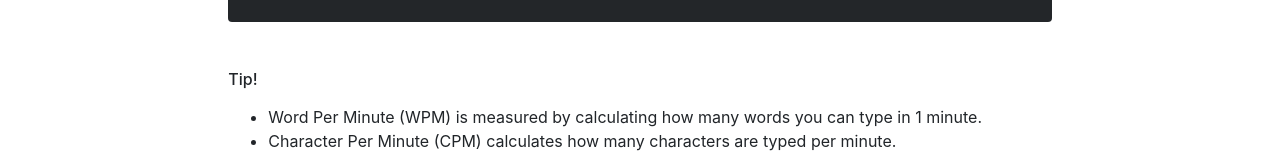
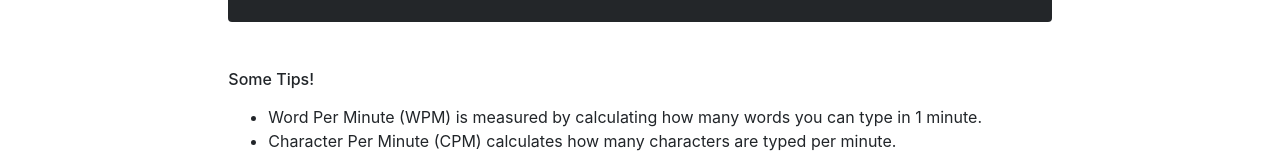
Before and after one commit to sranbir392/Type_master, a React (Create React App) app in the folder myapp/: page / in a window 1280 px wide. Shown: the part 489-649 px from the top of the page. Built offline with nearby package versions, Linux system fonts and the light colour scheme.

Commit message:
Tips update

```diff
--- a/myapp/src/App.js
+++ b/myapp/src/App.js
@@ -198,7 +198,7 @@ const App = () => {
                 ref={outputRef}
               />
 
-              <h6 className="mt-5">Tip!</h6>
+              <h6 className="mt-5">Some Tips!</h6>
               <ul>
                 <li>
                   Word Per Minute (WPM) is measured by calculating how many
```
